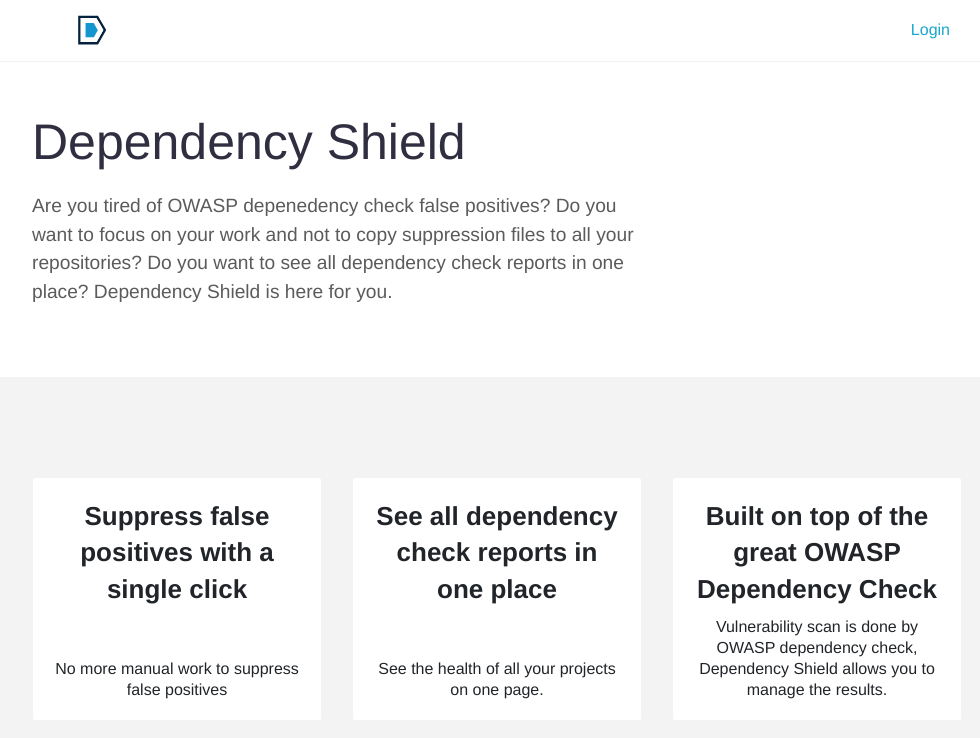
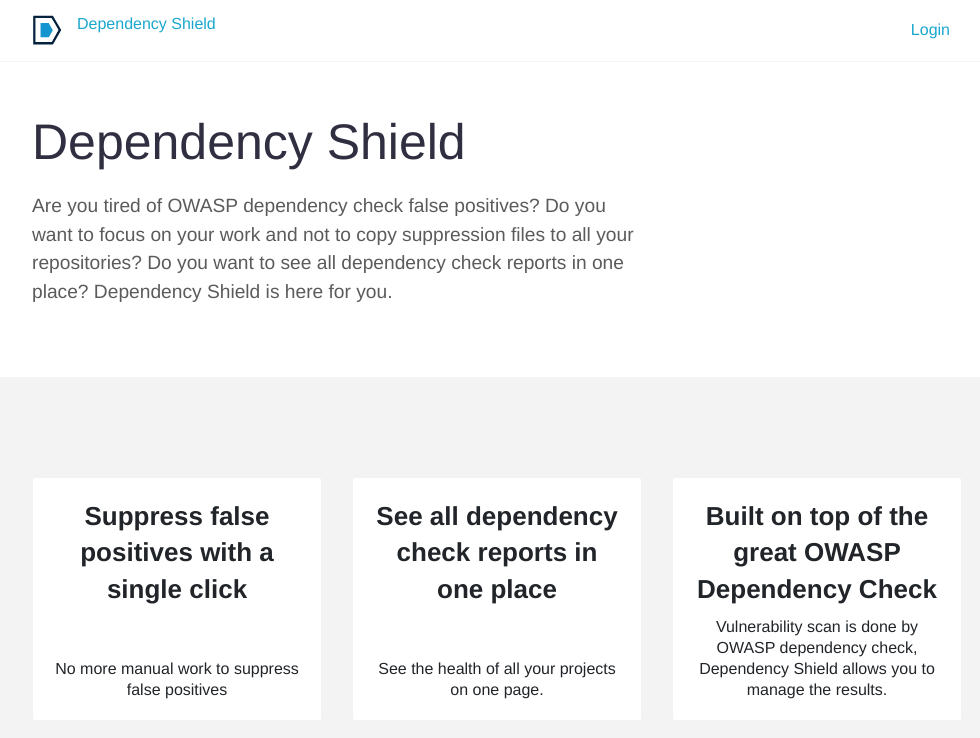
Before and after one commit to dependencyshield/dependencyshield.github.io, a Jekyll site: the page built from index.md, in a window 1280 px wide. Shown: the top 738 px of the page, without its empty margins (143-1123 px from the left). Built offline with Jekyll 4.4.1, drawn with Linux system fonts in a browser that asks for light colours.

Commit message:
Extra content

```diff
--- a/_config.yml
+++ b/_config.yml
@@ -8,7 +8,7 @@ logo:
   mobile_width: "32px"
   desktop: "images/logo/logo.svg"
   desktop_height: "32px"
-  desktop_width: "120px"
+  desktop_width: "60px"
 
 home:
   limit_services: 6
--- a/_includes/header.html
+++ b/_includes/header.html
@@ -1,10 +1,15 @@
 <div class='header'>
   <div class="container">
-    <div class="logo">
+    <div class="row align-baseline">
+    <div class="logo float-left">
       <a href="{{ site.baseurl }}"><img width="{{ site.logo.desktop_width }}" height="{{ site.logo.desktop_height }}" alt="{{ site.title }}" src="{{ site.logo.desktop | relative_url }}" /></a>
     </div>
-    <div class="logo-mobile">
+    <div class="logo-mobile float-left">
       <a href="{{ site.baseurl }}"><img width="{{ site.logo.mobile_width }}" height="{{ site.logo.mobile_height }}" alt="{{ site.title }}" src="{{ site.logo.mobile | relative_url }}" /></a>
+    </div>
+    <div class="float-left">
+    Dependency Shield
+    </div>
     </div>
     {% include main-menu.html %}
     {% include hamburger.html %}
--- a/index.md
+++ b/index.md
@@ -1,13 +1,10 @@
 ---
-title: DependencyShield
+title: Dependency Shield
 layout: home
-description: DependencyShield
-intro_image: "images/illustrations/pointing.svg"
-intro_image_absolute: false
-intro_image_hide_on_mobile: true
+description: Dependency Shield
 ---
 
 # Dependency Shield
 
-Are you tired of OWASP depenedency check false positives? Do you want to focus on your work and not to copy suppression
+Are you tired of OWASP dependency check false positives? Do you want to focus on your work and not to copy suppression
 files to all your repositories? Do you want to see all dependency check reports in one place? Dependency Shield is here for you.
```
Also changed, not shown: images/favicon-32x32.svg, images/logo/logo-mobile.svg, images/logo/logo.svg.
